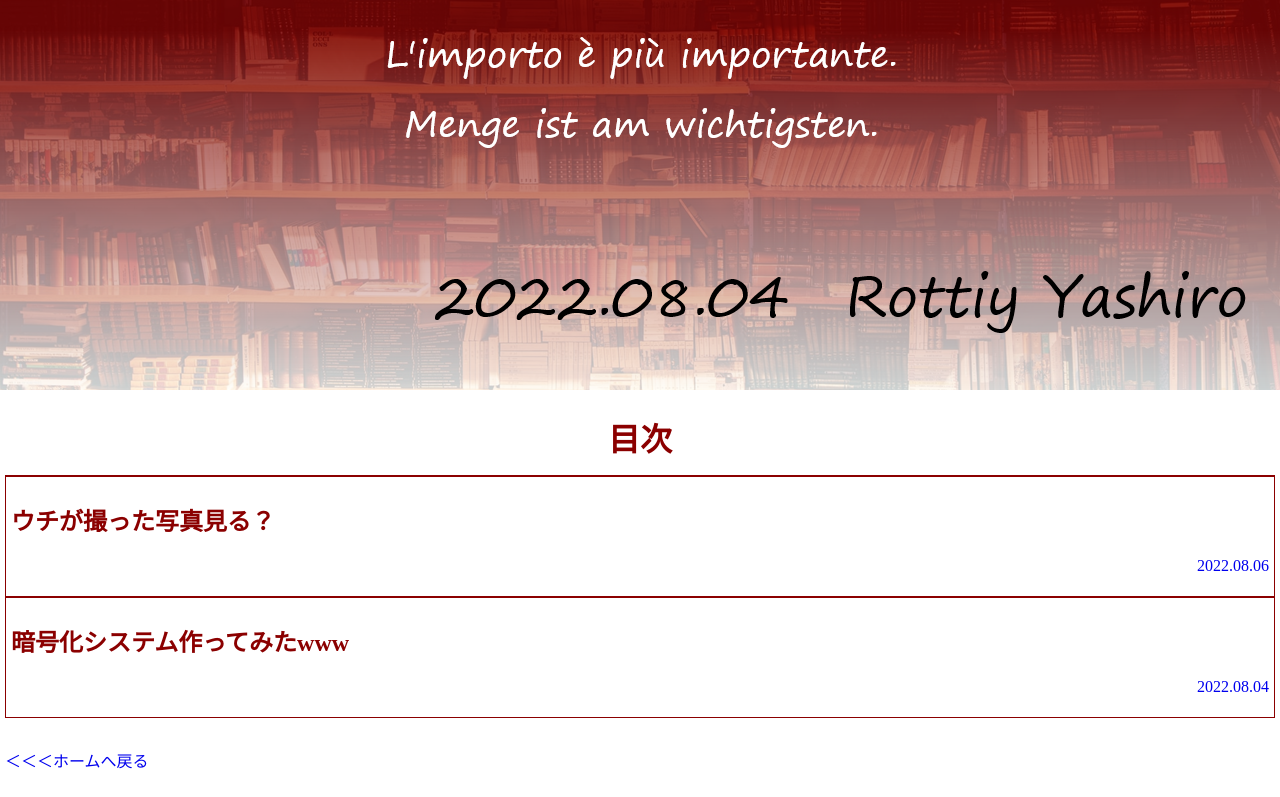
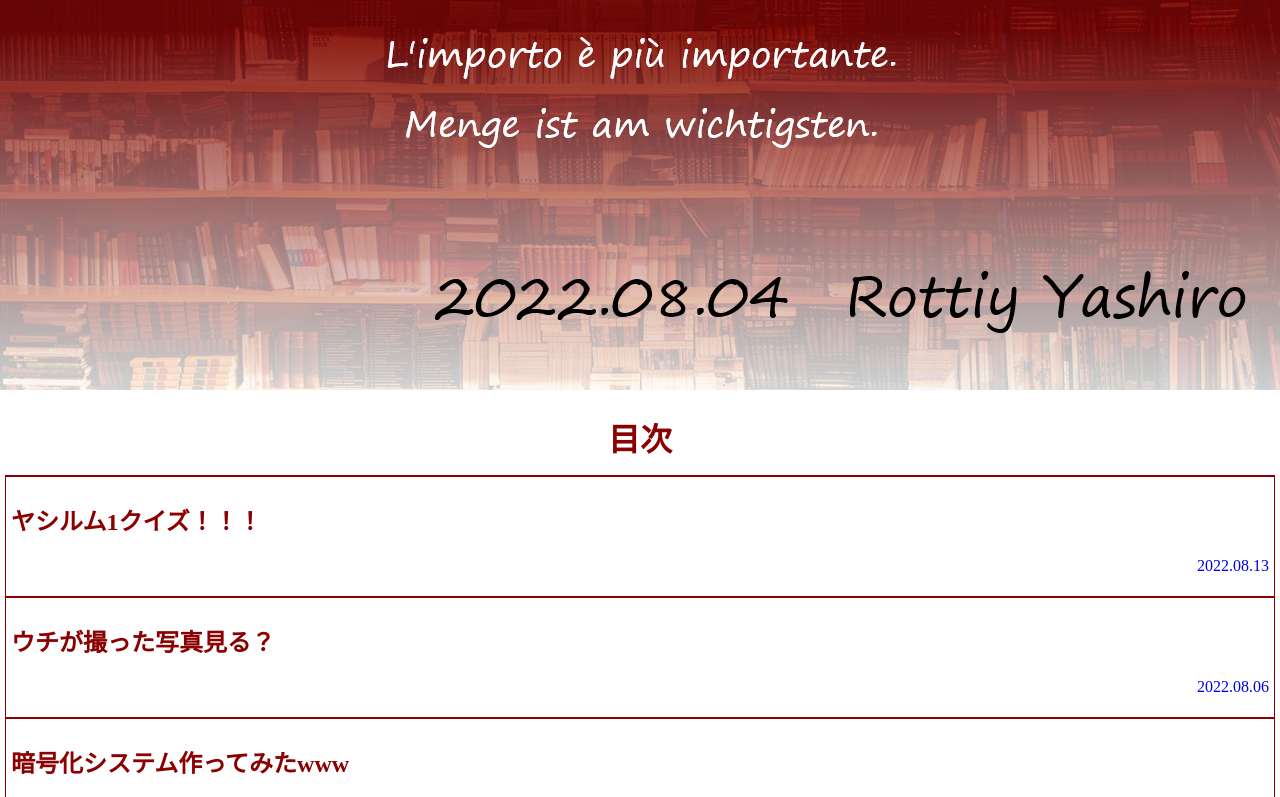
Before and after one commit to RottiyYashiro/yashiro-archives, a plain HTML site: page pages/all/all.html in a window 1280 px wide. Shown: the part 387-1184 px from the top of the page. Drawn offline with Linux system fonts and the light colour scheme.

Commit message:
Add files via upload

```diff
--- a/pages/all/all.html
+++ b/pages/all/all.html
@@ -17,6 +17,12 @@
             <div class="mokuji">
                 <h1>目次</h1>
 
+                <div class="item">
+                    <a href="../quiz/article.html">
+                        <h2>ヤシルム1クイズ！！！</h2>
+                        <p>2022.08.13</p>
+                    </a>
+                </div>
 
                 <div class="item">
                     <a href="../photo1/photo1.html">
```
